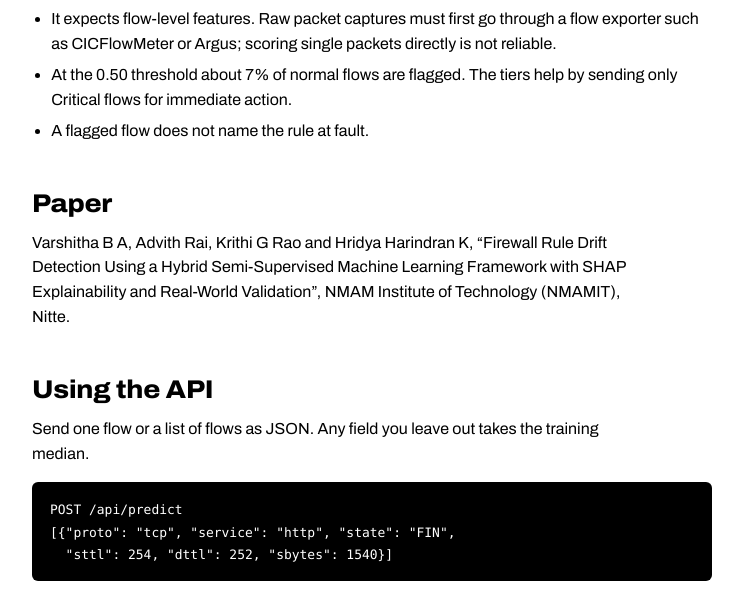
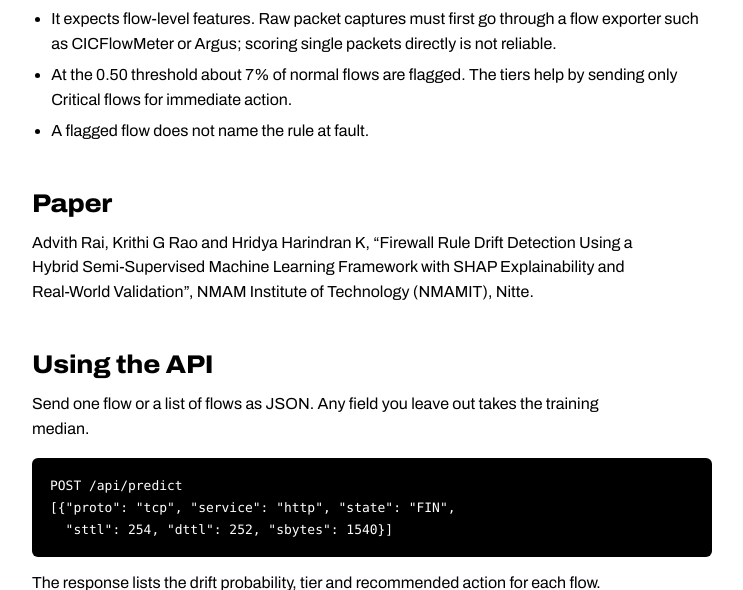
Before and after one commit to Advithrai/Firewall-rule-drift-detector, a Flask app: page /method in a window 1280 px wide. Shown: the part 1643-2233 px from the top of the page, without its empty margins (268-1011 px from the left). Run offline with Flask 3, Linux system fonts and the light colour scheme.

Commit message:
Remove Varshitha B A from paper authors list

```diff
--- a/templates/method.html
+++ b/templates/method.html
@@ -42,7 +42,7 @@
     </ul>
 
     <h2>Paper</h2>
-    <p>Varshitha B A, Advith Rai, Krithi G Rao and Hridya Harindran K, “Firewall Rule Drift Detection Using a Hybrid Semi-Supervised Machine Learning Framework with SHAP Explainability and Real-World Validation”, NMAM Institute of Technology (NMAMIT), Nitte.</p>
+    <p>Advith Rai, Krithi G Rao and Hridya Harindran K, “Firewall Rule Drift Detection Using a Hybrid Semi-Supervised Machine Learning Framework with SHAP Explainability and Real-World Validation”, NMAM Institute of Technology (NMAMIT), Nitte.</p>
 
     <h2>Using the API</h2>
     <p>Send one flow or a list of flows as JSON. Any field you leave out takes the training median.</p>
```
